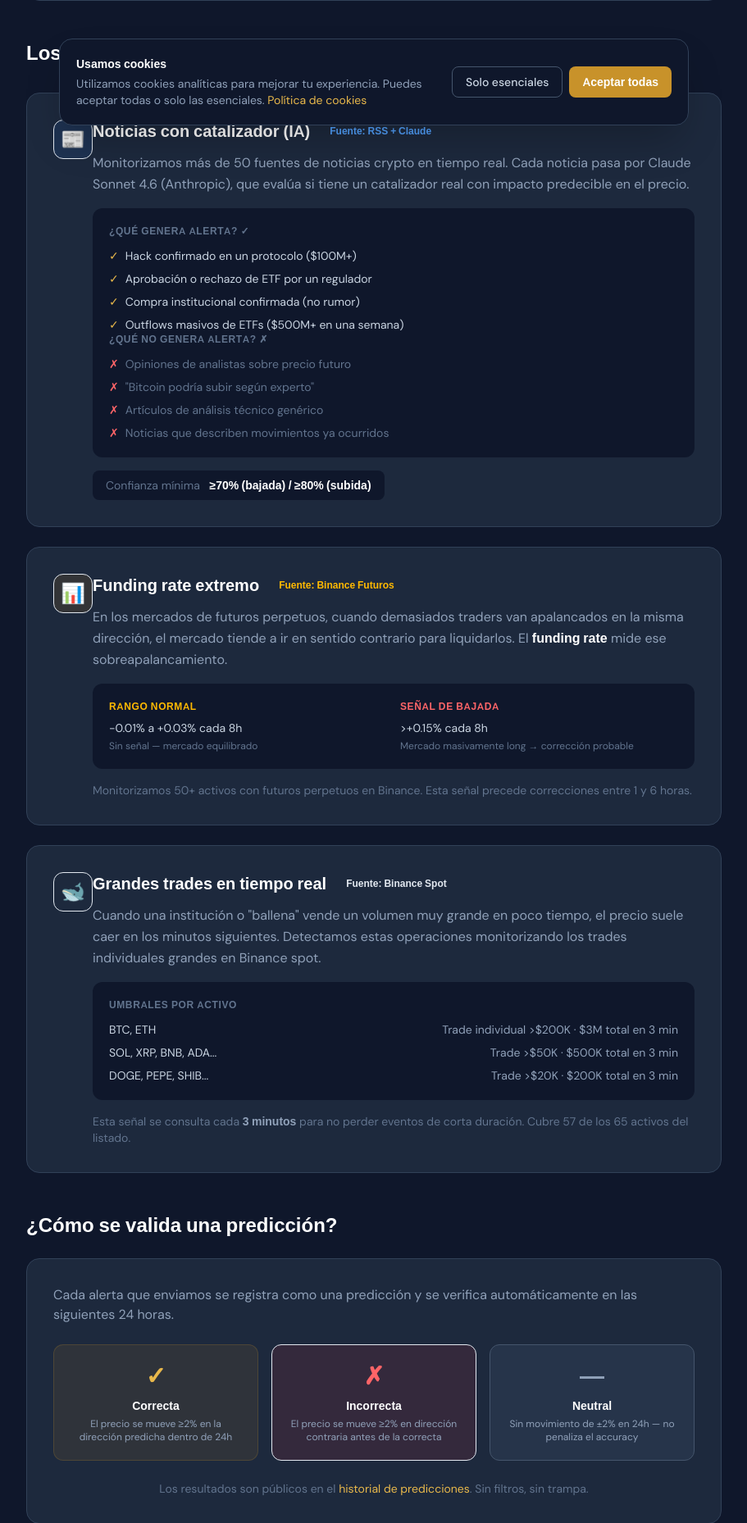
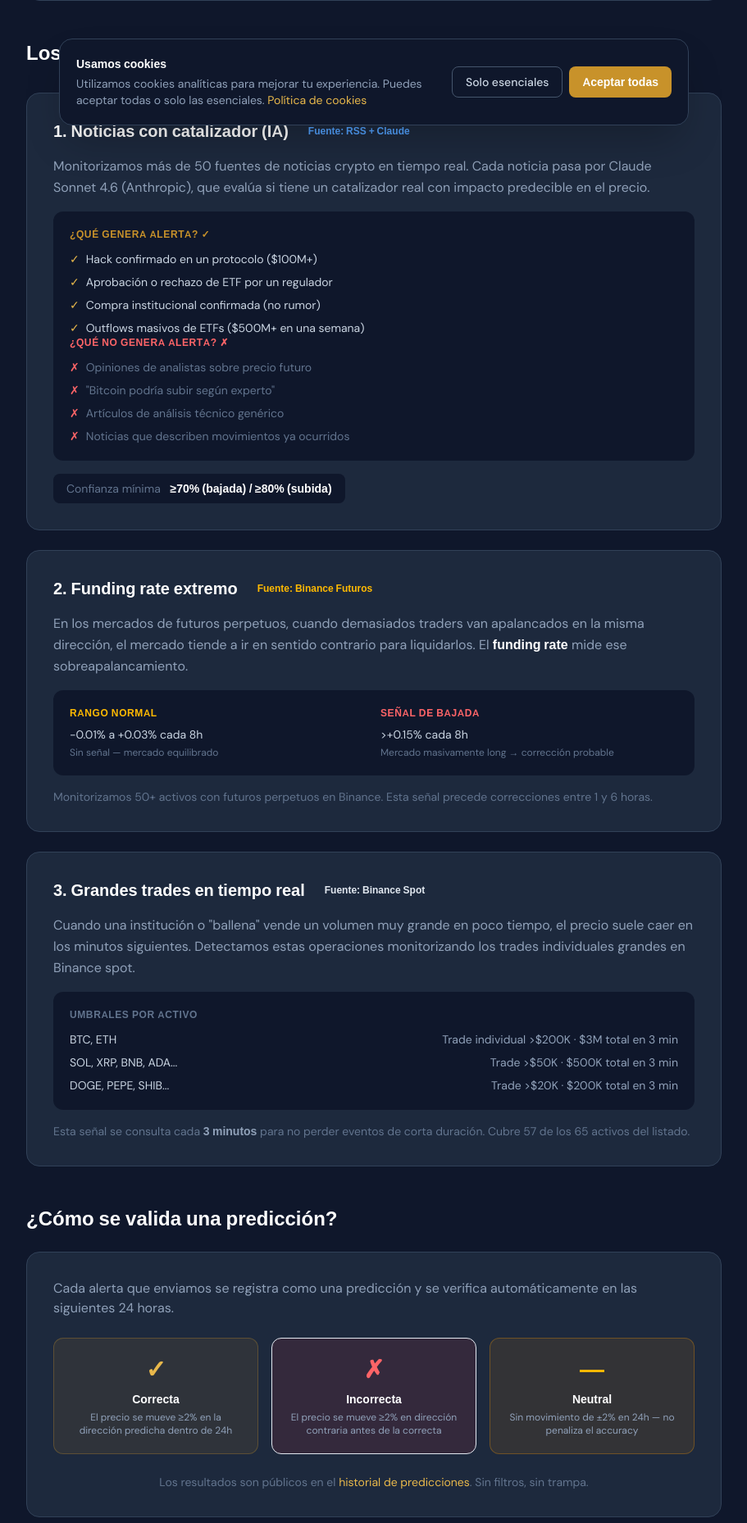
Before and after one commit to ortego88/geo-newsletter, a Flask app: template templates/how_it_works.html in a window 1280 px wide. Shown: the part 623-2481 px from the top of the page at 82% size, without its empty margins (184-1095 px from the left). Run offline with Flask 3, Linux system fonts and the light colour scheme; the template is opened without the code that fills it, so the values that code supplies are empty; parts of the project's set-up code (start-up, migrations or seed data) failed here and were passed over; some libraries are stand-ins or nearby versions.

Commit message:
Update landing sticky button + how_it_works page fixes
Landing: sticky button now links to /waitlist
How it works:
- Remove emoji icons from signal headings, add numbering instead
- Green ticks (not amber) in news signal positive examples
- Uniform spacing between sections
- Correct validation colors: green=correct, red=incorrect, amber=neutral

Co-Authored-By: Claude Opus 4.6 <noreply@anthropic.com>

```diff
--- a/templates/how_it_works.html
+++ b/templates/how_it_works.html
@@ -39,25 +39,23 @@
 
     <!-- Signal 1: News -->
     <div class="bg-slate-800 border border-slate-700 rounded-2xl p-8 mb-6">
-      <div class="flex items-start gap-5">
-        <div class="w-12 h-12 rounded-xl bg-blue-500/10 border border-blue-500/20 flex items-center justify-center shrink-0 text-2xl">📰</div>
-        <div class="flex-1">
-          <div class="flex items-center gap-3 mb-3">
-            <h3 class="text-xl font-bold text-white">Noticias con catalizador (IA)</h3>
+      <div class="flex-1">
+          <div class="flex items-center gap-3 mb-4">
+            <h3 class="text-xl font-bold text-white">1. Noticias con catalizador (IA)</h3>
             <span class="bg-blue-500/15 text-blue-400 text-xs font-bold px-3 py-1 rounded-full">Fuente: RSS + Claude</span>
           </div>
           <p class="text-slate-400 leading-relaxed mb-4">
             Monitorizamos más de 50 fuentes de noticias crypto en tiempo real. Cada noticia pasa por Claude Sonnet 4.6 (Anthropic), que evalúa si tiene un catalizador real con impacto predecible en el precio.
           </p>
           <div class="bg-slate-900 rounded-xl p-5 mb-4">
-            <p class="text-xs font-bold text-slate-500 uppercase tracking-wider mb-3">¿Qué genera alerta? ✓</p>
+            <p class="text-xs font-bold text-emerald-500 uppercase tracking-wider mb-3">¿Qué genera alerta? ✓</p>
             <ul class="space-y-2 text-sm text-slate-300">
               <li class="flex gap-2"><span class="text-emerald-400">✓</span> Hack confirmado en un protocolo ($100M+)</li>
               <li class="flex gap-2"><span class="text-emerald-400">✓</span> Aprobación o rechazo de ETF por un regulador</li>
               <li class="flex gap-2"><span class="text-emerald-400">✓</span> Compra institucional confirmada (no rumor)</li>
               <li class="flex gap-2"><span class="text-emerald-400">✓</span> Outflows masivos de ETFs ($500M+ en una semana)</li>
             </ul>
-            <p class="text-xs font-bold text-slate-500 uppercase tracking-wider mb-3 mt-5">¿Qué NO genera alerta? ✗</p>
+            <p class="text-xs font-bold text-red-400 uppercase tracking-wider mb-3 mt-5">¿Qué NO genera alerta? ✗</p>
             <ul class="space-y-2 text-sm text-slate-500">
               <li class="flex gap-2"><span class="text-red-400">✗</span> Opiniones de analistas sobre precio futuro</li>
               <li class="flex gap-2"><span class="text-red-400">✗</span> "Bitcoin podría subir según experto"</li>
@@ -65,23 +63,18 @@
               <li class="flex gap-2"><span class="text-red-400">✗</span> Noticias que describen movimientos ya ocurridos</li>
             </ul>
           </div>
-          <div class="flex gap-4 text-sm">
-            <div class="bg-slate-900 rounded-lg px-4 py-2">
-              <span class="text-slate-500">Confianza mínima</span>
-              <span class="text-white font-bold ml-2">≥70% (bajada) / ≥80% (subida)</span>
-            </div>
+          <div class="bg-slate-900 rounded-lg px-4 py-2 text-sm inline-block">
+            <span class="text-slate-500">Confianza mínima</span>
+            <span class="text-white font-bold ml-2">≥70% (bajada) / ≥80% (subida)</span>
           </div>
-        </div>
       </div>
     </div>
 
     <!-- Signal 2: Funding rate -->
     <div class="bg-slate-800 border border-slate-700 rounded-2xl p-8 mb-6">
-      <div class="flex items-start gap-5">
-        <div class="w-12 h-12 rounded-xl bg-amber-500/10 border border-amber-500/20 flex items-center justify-center shrink-0 text-2xl">📊</div>
-        <div class="flex-1">
-          <div class="flex items-center gap-3 mb-3">
-            <h3 class="text-xl font-bold text-white">Funding rate extremo</h3>
+      <div class="flex-1">
+          <div class="flex items-center gap-3 mb-4">
+            <h3 class="text-xl font-bold text-white">2. Funding rate extremo</h3>
             <span class="bg-amber-500/15 text-amber-400 text-xs font-bold px-3 py-1 rounded-full">Fuente: Binance Futuros</span>
           </div>
           <p class="text-slate-400 leading-relaxed mb-4">
@@ -104,17 +97,14 @@
           <p class="text-slate-500 text-sm">
             Monitorizamos 50+ activos con futuros perpetuos en Binance. Esta señal precede correcciones entre 1 y 6 horas.
           </p>
-        </div>
       </div>
     </div>
 
     <!-- Signal 3: Large trades -->
     <div class="bg-slate-800 border border-slate-700 rounded-2xl p-8 mb-12">
-      <div class="flex items-start gap-5">
-        <div class="w-12 h-12 rounded-xl bg-purple-500/10 border border-purple-500/20 flex items-center justify-center shrink-0 text-2xl">🐋</div>
-        <div class="flex-1">
-          <div class="flex items-center gap-3 mb-3">
-            <h3 class="text-xl font-bold text-white">Grandes trades en tiempo real</h3>
+      <div class="flex-1">
+          <div class="flex items-center gap-3 mb-4">
+            <h3 class="text-xl font-bold text-white">3. Grandes trades en tiempo real</h3>
             <span class="bg-purple-500/15 text-purple-400 text-xs font-bold px-3 py-1 rounded-full">Fuente: Binance Spot</span>
           </div>
           <p class="text-slate-400 leading-relaxed mb-4">
@@ -149,7 +139,7 @@
     <div class="bg-slate-800 border border-slate-700 rounded-2xl p-8 mb-12">
       <p class="text-slate-400 mb-6">Cada alerta que enviamos se registra como una predicción y se verifica automáticamente en las siguientes 24 horas.</p>
       <div class="grid md:grid-cols-3 gap-4">
-        <div class="bg-emerald-500/10 border border-emerald-500/20 rounded-xl p-5 text-center">
+        <div class="bg-emerald-500/10 border border-emerald-500/30 rounded-xl p-5 text-center">
           <p class="text-3xl font-bold text-emerald-400 mb-2">✓</p>
           <p class="text-sm font-semibold text-white mb-1">Correcta</p>
           <p class="text-xs text-slate-400">El precio se mueve ≥2% en la dirección predicha dentro de 24h</p>
@@ -159,8 +149,8 @@
           <p class="text-sm font-semibold text-white mb-1">Incorrecta</p>
           <p class="text-xs text-slate-400">El precio se mueve ≥2% en dirección contraria antes de la correcta</p>
         </div>
-        <div class="bg-slate-700/50 border border-slate-600 rounded-xl p-5 text-center">
-          <p class="text-3xl font-bold text-slate-400 mb-2">—</p>
+        <div class="bg-amber-500/10 border border-amber-500/30 rounded-xl p-5 text-center">
+          <p class="text-3xl font-bold text-amber-400 mb-2">—</p>
           <p class="text-sm font-semibold text-white mb-1">Neutral</p>
           <p class="text-xs text-slate-400">Sin movimiento de ±2% en 24h — no penaliza el accuracy</p>
         </div>
--- a/templates/landing.html
+++ b/templates/landing.html
@@ -1101,9 +1101,9 @@
     }
   </script>
 
-  <!-- Botón sticky al simulador (siempre visible) -->
-  <a href="#simulador" class="fixed bottom-6 right-6 bg-gradient-to-r from-emerald-500 to-emerald-600 hover:from-emerald-400 hover:to-emerald-500 text-white font-bold px-6 py-3 rounded-full shadow-2xl shadow-emerald-500/30 transition-all z-40" data-i18n="sticky.cta" data-dl-action="click" data-dl-format="button" data-dl-component="stickySimulator" data-dl-element="simulator">
-    ¿Cuánto ganarías?
+  <!-- Botón sticky a la waiting list -->
+  <a href="/waitlist" class="fixed bottom-6 right-6 bg-gradient-to-r from-emerald-500 to-emerald-600 hover:from-emerald-400 hover:to-emerald-500 text-white font-bold px-6 py-3 rounded-full shadow-2xl shadow-emerald-500/30 transition-all z-40">
+    Unirme a la lista de espera →
   </a>
 
 {% include 'partials/cookie_banner.html' %}
```
